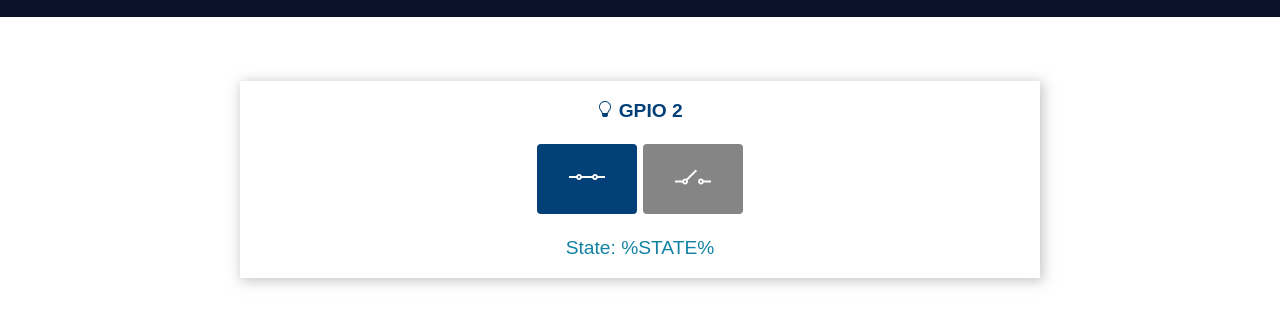
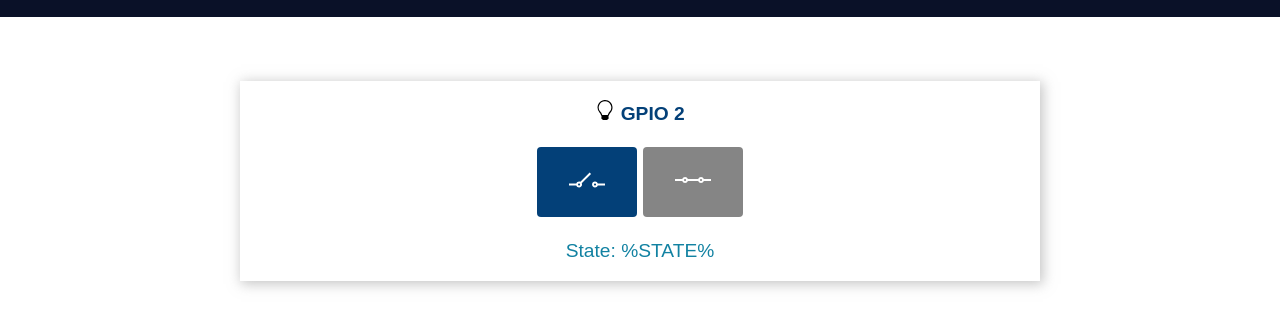
Before and after one commit to lkoepsel/ESP32, a plain HTML site: page Webserver/data/index.html in a window 1280 px wide. Shown: the part 55-382 px from the top of the page. Drawn offline with Linux system fonts and the light colour scheme.

Commit message:
added svg files as icons

```diff
--- a/Webserver/data/index.html
+++ b/Webserver/data/index.html
@@ -14,27 +14,14 @@
       <div class="card-grid">
         <div class="card">
           <p class="card-title">
-            <svg xmlns="http://www.w3.org/2000/svg" width="16" height="16" fill="currentColor" class="bi bi-lightbulb" viewBox="0 0 16 16">
-              <path d="M2 6a6 6 0 1 1 10.174 4.31c-.203.196-.359.4-.453.619l-.762 1.769A.5.5 0 0 1 10.5 13a.5.5 0 0 1 0 1 .5.5 0 0 1 0 1l-.224.447a1 1 0 0 1-.894.553H6.618a1 1 0 0 1-.894-.553L5.5 15a.5.5 0 0 1 0-1 .5.5 0 0 1 0-1 .5.5 0 0 1-.46-.302l-.761-1.77a1.964 1.964 0 0 0-.453-.618A5.984 5.984 0 0 1 2 6zm6-5a5 5 0 0 0-3.479 8.592c.263.254.514.564.676.941L5.83 12h4.342l.632-1.467c.162-.377.413-.687.676-.941A5 5 0 0 0 8 1z"/>
-            </svg>
-            </i> GPIO 2</p>
+            <i><img src = "lightbulb.svg" alt="Light Bulb image"/></i>
+            GPIO 2</p>
           <p>
             <a href="on"><button class="button-on">
-              <svg version="1.1" xmlns="http://www.w3.org/2000/svg" viewBox="0 0 298 298" xmlns:xlink="http://www.w3.org/1999/xlink" fill="currentColor">
-                <g>
-                  <path d="m298,141h-59.517c-3.323-9.592-12.442-16.5-23.151-16.5s-19.828,6.908-23.151,16.5h-85.695c-3.323-9.592-12.442-16.5-23.151-16.5s-19.828,6.908-23.151,16.5h-60.184v16h60.183c3.323,9.592 12.442,16.5 23.151,16.5s19.828-6.908 23.151-16.5h85.695c3.323,9.592 12.442,16.5 23.151,16.5s19.828-6.908 23.151-16.5h59.518v-16zm-74.168,8c0,4.686-3.814,8.5-8.5,8.5-4.687,0-8.5-3.814-8.5-8.5s3.813-8.5 8.5-8.5c4.686,0 8.5,3.814 8.5,8.5zm-131.998,0c0,4.686-3.814,8.5-8.5,8.5-4.687,0-8.5-3.814-8.5-8.5s3.813-8.5 8.5-8.5c4.686,0 8.5,3.814 8.5,8.5z"/>
-                </g>
-              </svg>
-
+              <i><img src = "switch-open.svg" alt="open switch image"/></i>
             </button></a>
             <a href="off"><button class="button-off">
-            <svg version="1.1" xmlns="http://www.w3.org/2000/svg" viewBox="0 0 298 298" xmlns:xlink="http://www.w3.org/1999/xlink" fill="currentColor">
-              <g>
-                <path d="m298,178.248h-59.517c-3.323-9.592-12.442-16.5-23.151-16.5-13.51,0-24.5,10.99-24.5,24.5 0,13.51 10.99,24.5 24.5,24.5 10.709,0 19.828-6.908 23.151-16.5h59.517v-16zm-74.168,8c0,4.687-3.814,8.5-8.5,8.5-4.687,0-8.5-3.813-8.5-8.5 0-4.686 3.813-8.5 8.5-8.5 4.686,0 8.5,3.813 8.5,8.5z"/>
-                <path d="m171.014,87.252l-76.967,76.967c-3.238-1.582-6.873-2.472-10.713-2.472-10.709,0-19.828,6.908-23.151,16.5h-60.183v16h60.183c3.323,9.592 12.442,16.5 23.151,16.5 13.51,0 24.5-10.99 24.5-24.5 0-3.841-0.891-7.476-2.472-10.715l76.966-76.966-11.314-11.314zm-96.18,98.996c0-4.686 3.813-8.5 8.5-8.5s8.5,3.814 8.5,8.5c0,4.687-3.813,8.5-8.5,8.5s-8.5-3.814-8.5-8.5z"/>
-              </g>
-            </svg>
-
+              <i><img src = "switch-closed.svg" alt="open switch image"/></i>
             </button></a>
           </p>
           <p class="state">State: %STATE%</p>
```
Also changed, not shown: Webserver/data/lightbulb.svg (added), Webserver/data/switch-closed.svg (added), Webserver/data/switch-open.svg (added), 1 other file.
